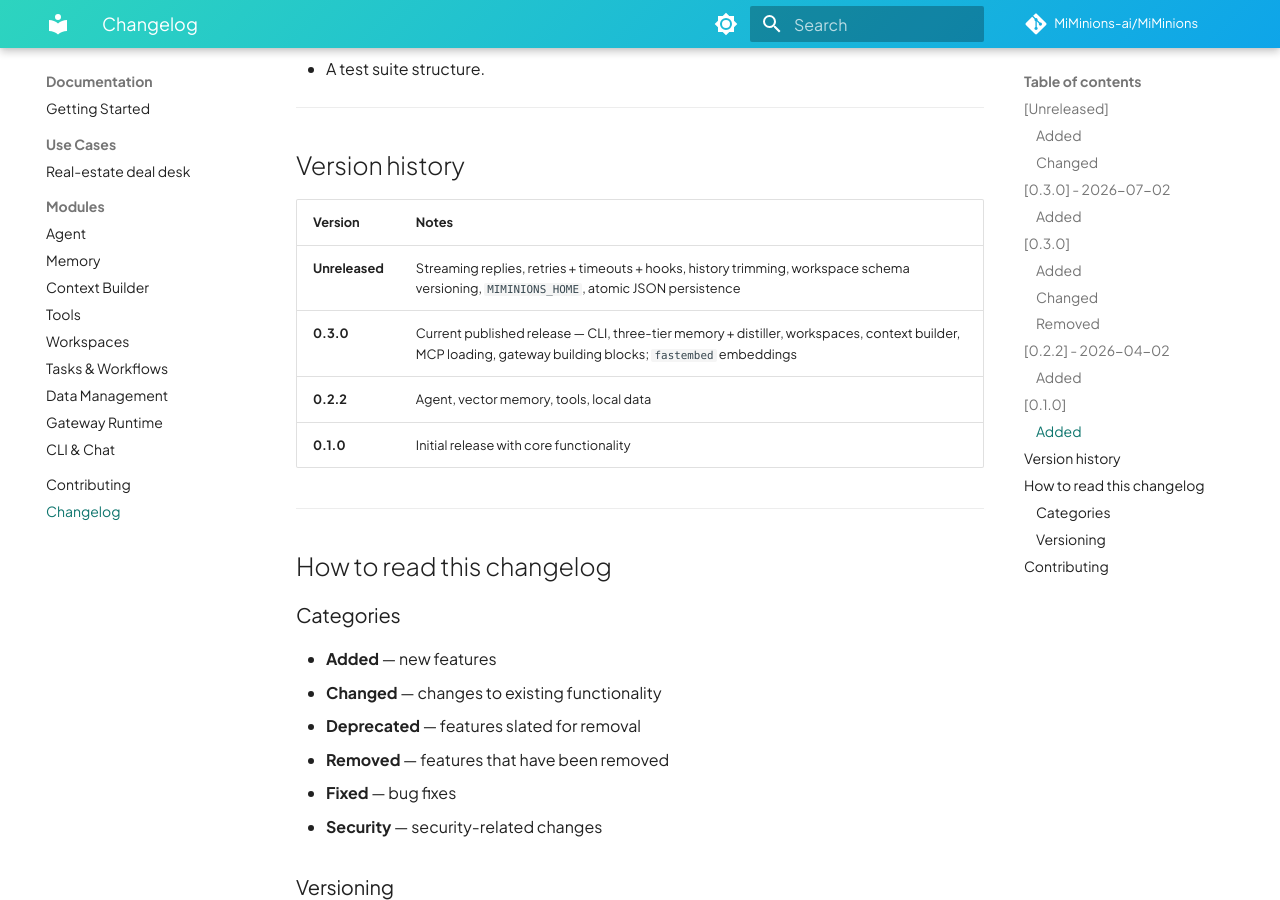
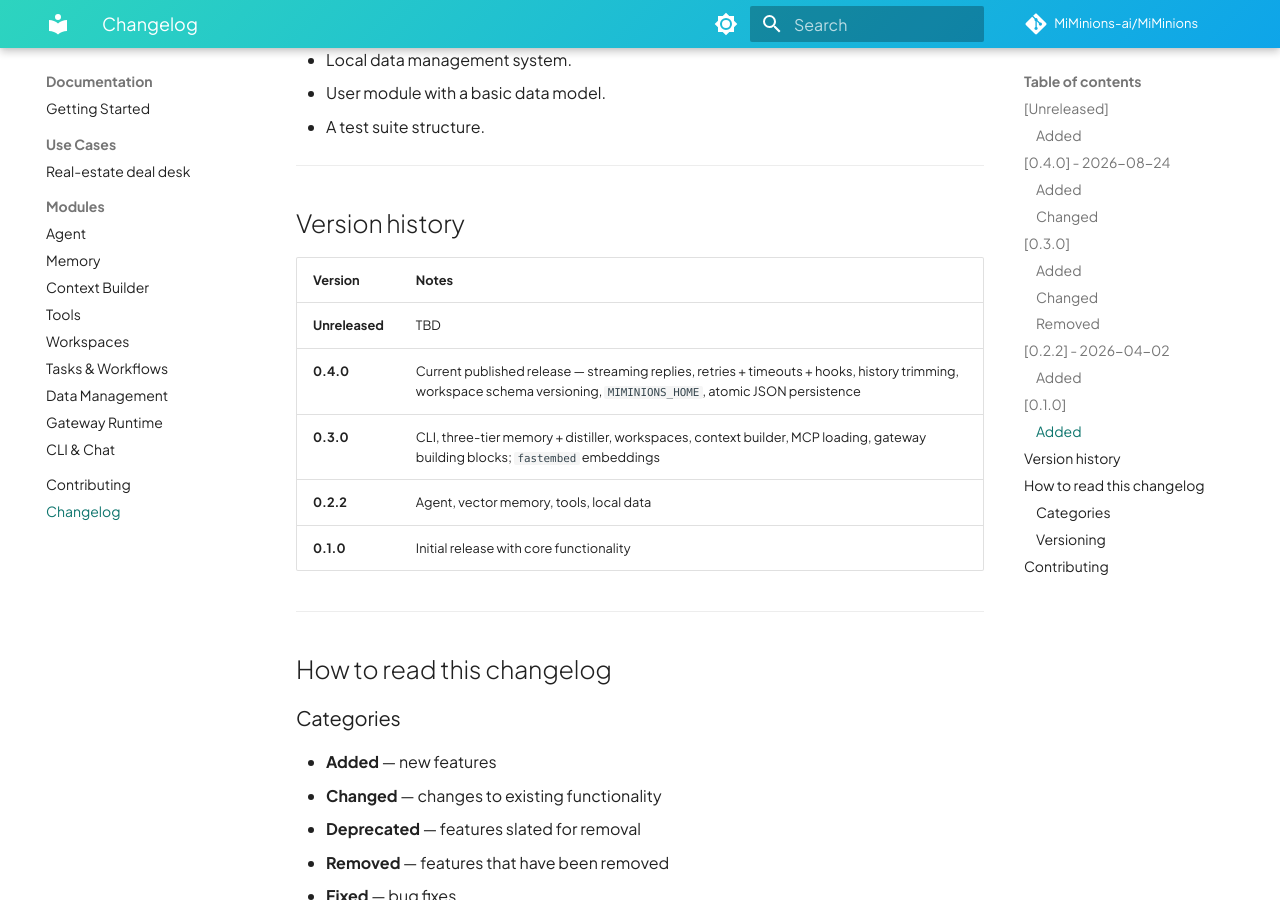
Before and after one commit to MiMinions-ai/MiMinions, an MkDocs documentation site: the page built from docs/changelog.md, in a window 1280 px wide and 900 px high, scrolled down 3932 px. Built offline with MkDocs 1.6.1 and Material for MkDocs 9.7.7, drawn with Linux system fonts in a browser that asks for light colours; comment, search, counter and statistics services are not loaded; some of the changed text lies outside the part shown.

Commit message:
chore: update changelog for version 0.4.0 release

```diff
--- a/docs/changelog.md
+++ b/docs/changelog.md
@@ -1,15 +1,25 @@
 # Changelog
+
+<!-- markdownlint-disable MD024 -->
 
 All notable changes to MiMinions are documented here.
 
 The format follows [Keep a Changelog](https://keepachangelog.com/en/1.0.0/) and the project adheres to [Semantic Versioning](https://semver.org/).
 
 !!! tip "Current version"
-    The latest published release is **0.3.0** (requires Python &ge; 3.12). Install it with `pip install miminions`, or `pip install miminions[sqlite]` to add SQLite vector memory. See [Getting Started](getting-started.md) for the full matrix.
+    The latest published release is **0.4.0** (requires Python &ge; 3.12). Install it with `pip install miminions`, or `pip install miminions[sqlite]` to add SQLite vector memory. See [Getting Started](getting-started.md) for the full matrix.
 
 ## [Unreleased]
 
 Work in progress toward the next release.
+
+### Added
+
+- TBD
+
+## [0.4.0] - 2026-08-24
+
+Latest published release on PyPI.
 
 ### Added
 
@@ -27,15 +37,9 @@
 - `miminions agent add` derives unique agent ids: a name collision gets a `_2`, `_3`, … suffix instead of an error, and `created_at` is now a real UTC timestamp.
 - Chat errors preserve any partially streamed reply in the session transcript alongside the `[error]` marker.
 
-## [0.3.0] - 2026-07-02
-
-### Added
-
-- TBD
-
 ## [0.3.0]
 
-Latest published release on PyPI.
+Previous published release on PyPI.
 
 ### Added
 
@@ -88,9 +92,10 @@
 ## Version history
 
 | Version | Notes |
-|---------|-------|
-| **Unreleased** | Streaming replies, retries + timeouts + hooks, history trimming, workspace schema versioning, `MIMINIONS_HOME`, atomic JSON persistence |
-| **0.3.0** | Current published release &mdash; CLI, three-tier memory + distiller, workspaces, context builder, MCP loading, gateway building blocks; `fastembed` embeddings |
+| ------- | ----- |
+| **Unreleased** | TBD |
+| **0.4.0** | Current published release &mdash; streaming replies, retries + timeouts + hooks, history trimming, workspace schema versioning, `MIMINIONS_HOME`, atomic JSON persistence |
+| **0.3.0** | CLI, three-tier memory + distiller, workspaces, context builder, MCP loading, gateway building blocks; `fastembed` embeddings |
 | **0.2.2** | Agent, vector memory, tools, local data |
 | **0.1.0** | Initial release with core functionality |
 
```
Also changed, not shown: CHANGELOG.md (+48 -3 lines).
